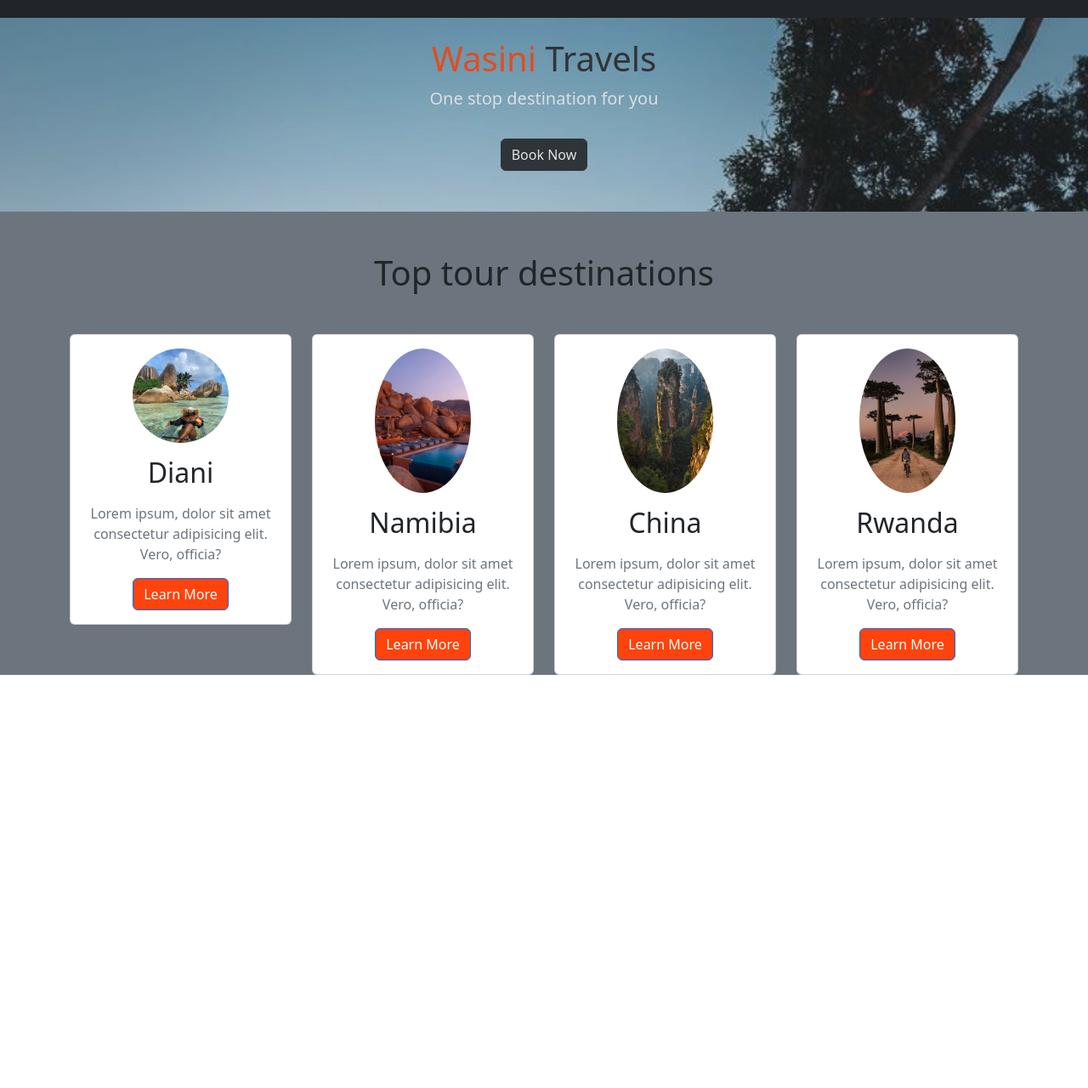
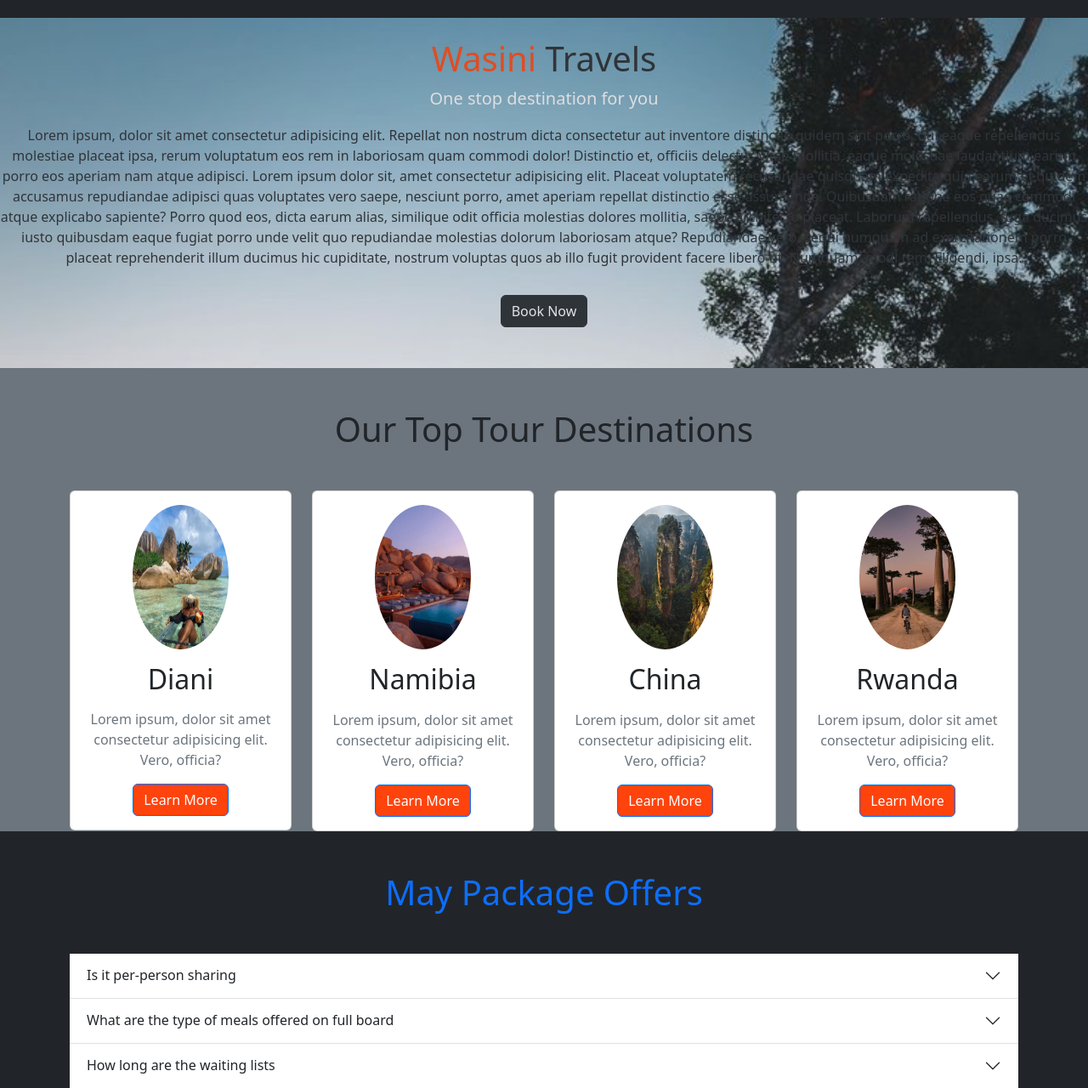
Before and after one commit to MbusyaNgesa/Travels, a plain HTML site: page index.html in a window 1280 px wide. Shown: the part 67-1347 px from the top of the page at 85% size. Before the commit the page ends 861 px from the top, so only its background shows below. Drawn offline with nearby package versions, Linux system fonts and the light colour scheme.

Commit message:
Offer Accordion

```diff
--- a/index.html
+++ b/index.html
@@ -65,6 +65,26 @@
             <p class="lead text-light" id="dest">
               One stop destination for you
             </p>
+            <p>
+              Lorem ipsum, dolor sit amet consectetur adipisicing elit. Repellat
+              non nostrum dicta consectetur aut inventore distinctio quidem sint
+              porro, qui eaque repellendus molestiae placeat ipsa, rerum
+              voluptatum eos rem in laboriosam quam commodi dolor! Distinctio
+              et, officiis delectus vitae mollitia, eaque molestiae laudantium
+              earum porro eos aperiam nam atque adipisci. Lorem ipsum dolor sit,
+              amet consectetur adipisicing elit. Placeat voluptatem recusandae
+              quisquam expedita quia earum et quidem accusamus repudiandae
+              adipisci quas voluptates vero saepe, nesciunt porro, amet aperiam
+              repellat distinctio esse assumenda. Quibusdam ratione eos quae
+              commodi atque explicabo sapiente? Porro quod eos, dicta earum
+              alias, similique odit officia molestias dolores mollitia, saepe
+              architecto placeat. Laborum repellendus, fuga ducimus iusto
+              quibusdam eaque fugiat porro unde velit quo repudiandae molestias
+              dolorum laboriosam atque? Repudiandae vero, sequi numquam ad
+              exercitationem porro placeat reprehenderit illum ducimus hic
+              cupiditate, nostrum voluptas quos ab illo fugit provident facere
+              libero ut. Numquam, modi rem. Eligendi, ipsa.
+            </p>
           </div>
           <button class="mb-5 btn btn-dark">Book Now</button>
         </div>
@@ -74,7 +94,7 @@
     <!--Destination Section-->
     <section class="pt-5 bg-secondary" id="destination">
       <div class="container">
-        <h1 class="text-center text-dark mb-5">Top tour destinations</h1>
+        <h1 class="text-center text-dark mb-5">Our Top Tour Destinations</h1>
         <div class="row g-4">
           <!--Destination 1-->
           <div class="col-md-6 col-lg-3">
@@ -84,6 +104,7 @@
                   src="Photo/4292d106-10c4-4b03-b470-afaba845d8dc.jpg"
                   alt="invalid"
                   class="rounded-circle mb-3 w-50 align-center"
+                  id="diani"
                 />
                 <h2 class="card-title mb-3">Diani</h2>
                 <p class="card-text text-center text-secondary">
@@ -156,7 +177,92 @@
         </div>
       </div>
     </section>
-    <!--Tours-->
+
+    <!--Tours Acccordion-->
+    <section class="pt-5 bg-dark" id="tours">
+      <div class="container">
+        <h1 class="text-center text-primary mb-5">May Package Offers</h1>
+        <div class="accordion accordion-flush" id="offers">
+          <!--Question One-->
+          <div class="accordion-item">
+            <h2 class="accordion-header">
+              <button
+                class="accordion-button collapsed"
+                type="button"
+                data-bs-toggle="collapse"
+                data-bs-target="#offer-one"
+                aria-controls="flush-collapseOne"
+              >
+                Is it per-person sharing
+              </button>
+            </h2>
+            <div
+              class="accordion-collapse collapse"
+              id="offer-one"
+              data-bs-parent="#offers"
+            >
+              <div class="accordion-body">
+                Lorem ipsum dolor sit amet consectetur adipisicing elit.
+                Recusandae numquam inventore sit quam debitis enim dolorem
+                consectetur <a href="">officia </a> quidem iure.
+              </div>
+            </div>
+          </div>
+
+          <!--Offer two-->
+          <div class="accordion-item">
+            <h2 class="accordion-header">
+              <button
+                type="button"
+                class="accordion-button collapsed"
+                data-bs-toggle="collapse"
+                data-bs-target="#offer-two"
+              >
+                What are the type of meals offered on full board
+              </button>
+            </h2>
+            <div
+              class="accordion-collapse collapse"
+              id="offer-two"
+              data-bs-parent="#offers"
+            >
+              <div class="accordion-body">
+                Lorem ipsum dolor sit amet consectetur adipisicing elit.
+                Repellat illum aliquam nobis accusantium animi aut ad cumque,
+                reiciendis, numquam a rem voluptatem adipisci? Officiis labore
+                vel omnis ipsum quos vitae.
+              </div>
+            </div>
+          </div>
+
+          <!--Offer Three-->
+          <div class="accordion-item">
+            <h2 class="accordion-header">
+              <button
+                type="button"
+                class="accordion-button collapsed"
+                data-bs-toggle="collapse"
+                data-bs-target="#offer-three"
+              >
+                How long are the waiting lists
+              </button>
+            </h2>
+            <div
+              class="accordion-collapse collapse"
+              id="offer-three"
+              data-bs-parent="#offers"
+            >
+              <div class="accordion-body">
+                Lorem ipsum dolor sit amet consectetur adipisicing elit.
+                Repellat illum aliquam nobis accusantium animi aut ad cumque,
+                reiciendis, numquam a rem voluptatem adipisci? Officiis labore
+                vel omnis ipsum quos vitae.
+              </div>
+            </div>
+          </div>
+        </div>
+      </div>
+    </section>
     <script
       src="https://cdn.jsdelivr.net/npm/bootstrap@5.3.3/dist/js/bootstrap.bundle.min.js"
       integrity="sha384-YvpcrYf0tY3lHB60NNkmXc5s9fDVZLESaAA55NDzOxhy9GkcIdslK1eN7N6jIeHz"
--- a/style.css
+++ b/style.css
@@ -26,6 +26,10 @@
 #buttons {
   background-color: #ff430c;
 }
+#diani {
+  width: 100vh;
+  height: 170px;
+}
 @media (max-width: 768px) {
   #image {
     background-size: cover;
```
